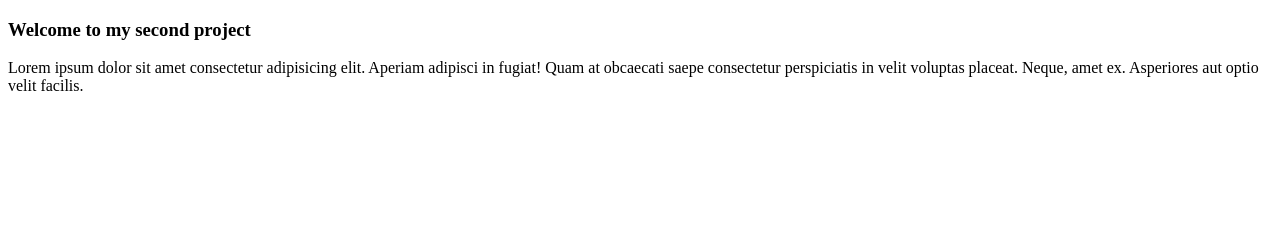
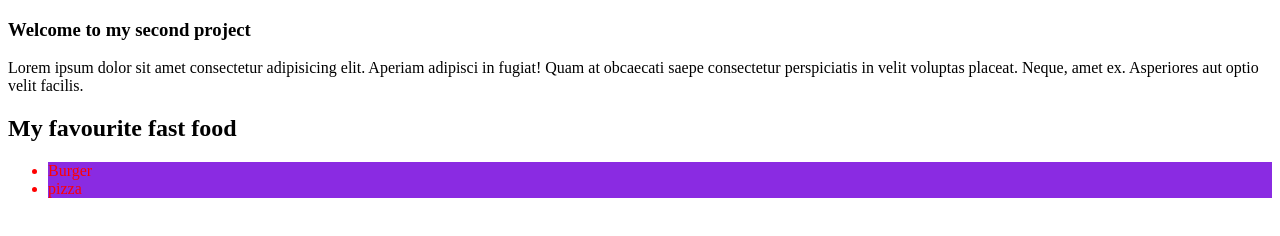
Before and after one commit to dataprohasan45/my-second-github-store, a plain HTML site: page index.html in a window 1280 px wide. Drawn offline with Linux system fonts and the light colour scheme.

Commit message:
added my second commit

```diff
--- a/index.html
+++ b/index.html
@@ -4,11 +4,19 @@
     <meta charset="UTF-8">
     <meta name="viewport" content="width=device-width, initial-scale=1.0">
     <title>My second github store for testing project</title>
+    <link rel="stylesheet" href="styles/second.css">
 </head>
 <body>
     <h3>
         Welcome to my second project
     </h3>
     <p>Lorem ipsum dolor sit amet consectetur adipisicing elit. Aperiam adipisci in fugiat! Quam at obcaecati saepe consectetur perspiciatis in velit voluptas placeat. Neque, amet ex. Asperiores aut optio velit facilis.</p>
+    <div>
+        <h2>My favourite fast food</h2><ul>
+            <li>
+                Burger
+            </li>
+            <li>pizza</li>
+    </ul></div>
 </body>
 </html>
--- /dev/null
+++ b/styles/second.css
@@ -0,0 +1,4 @@
+li{
+    color:red;
+    background-color: blueviolet;
+}
```
